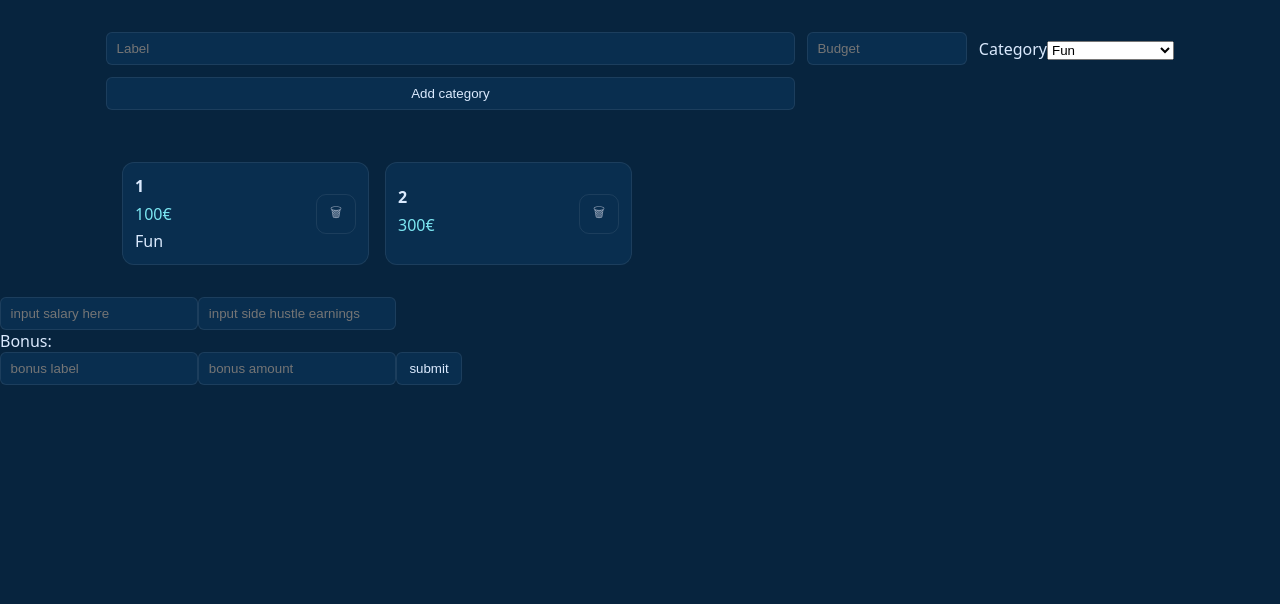
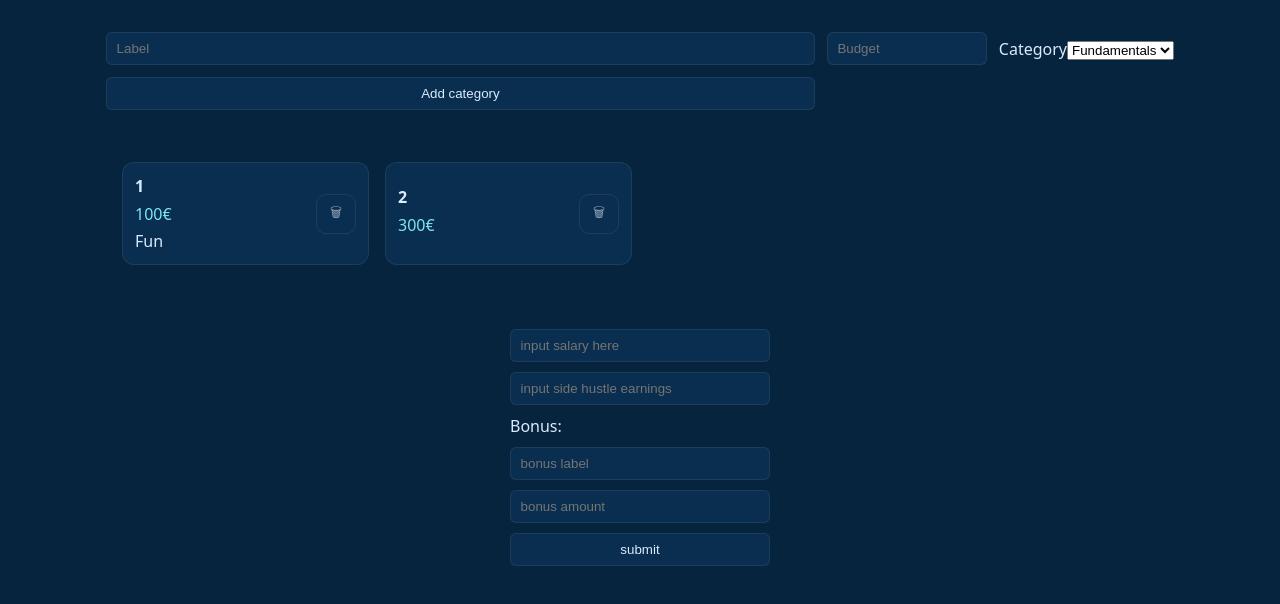
Before and after one commit to SSDSSSDS/FE-only-finance-app, a React (Vite) app: page / in a window 1280 px wide. Shown: the top 604 px of the page. Built offline with nearby package versions, Linux system fonts and the light colour scheme.

Commit message:
lift state up

```diff
--- a/src/features/ManageCategories/ManageCategoriesFeature.tsx
+++ b/src/features/ManageCategories/ManageCategoriesFeature.tsx
@@ -1,27 +1,35 @@
-import { use, useState } from "react";
+import { useState } from "react";
 import CategoryComponent from "../../components/Category/CategoryComponent.js"
 import type { CategoryType } from "../../components/Category/type.js";
 import "./ManageCategoriesFeature.scss"
 
-const ManageCategoriesFeature: React.FC = () => {
+type ManageCategoriesFeatureType = {
+	categories: CategoryType[];
+	onChangeCategories: (cats: CategoryType[]) => void; //(value: React.SetStateAction<CategoryType[]>) => void
+}
 
-	const [categories, setCategories] = useState<CategoryType[]>([{ id: "1", label: "1", budget: 100, basket: "Fun" }, { id: "2", label: "2", budget: 300 }]);
-	const options = ["Fun", "Essential", "Self-improvement", "Future you"]
+const ManageCategoriesFeature = ({
+	categories,
+	onChangeCategories
+}: ManageCategoriesFeatureType) => {
+
+	categories = ([{ id: "1", label: "1", budget: 100, basket: "Fun" }, { id: "2", label: "2", budget: 300 }]);
+	const options = ["Fundamentals", "Fun", "Future you"]
 
 	const [label, setLabel] = useState<string>("");
 	const [budget, setBudget] = useState<number | "">("");
-	const [basket, setBasket] = useState<string | "" >("");
+	const [basket, setBasket] = useState<string | "">("");
 
 	const AddCategory = () => {
 		const trimmed = label.trim();
 		if (trimmed === "" || budget === "") return;
-		setCategories([...categories, { label: label, budget: budget, basket: basket, id: crypto.randomUUID() }])
+		onChangeCategories([...categories, { label: label, budget: budget, basket: basket, id: crypto.randomUUID() }])
 		setLabel("")
 		setBudget("")
 	}
 
 	const DeleteCategory = (e: string) => {
-		setCategories((all) => all.filter((cat) => cat.id !== e))
+		onChangeCategories(categories.filter((cat) => cat.id !== e))
 	}
 
 	return (
@@ -41,22 +49,20 @@ const ManageCategoriesFeature: React.FC = () => {
 					name="budget"
 					value={budget}
 					placeholder="Budget"
-					onChange={(e) =>
-						setBudget(e.target.value === "" ? "" : Number(e.target.value))
-					}
+					onChange={(e) => setBudget(e.target.value === "" ? "" : Number(e.target.value))}
 				/>
 				<label>
 					Category
 					<select
-					name="selectedFruit"
-					value={basket}
+						name="selectedFruit"
+						value={basket}
+						onChange={(e) => setBasket(e.target.value)}
 					>
 						{options.map((op) =>
-						<option>{op}</option>
+							<option>{op}</option>
 						)}
 					</select>
 				</label>
-
 				<button onClick={AddCategory}>Add category</button>
 			</div>
 
--- /dev/null
+++ b/src/features/ManageIncome/ManageIncome.scss
@@ -0,0 +1,11 @@
+.ManageIncomeFeature {
+display: flex;
+  flex-direction: column;
+  align-items: stretch;
+
+  max-width: 300px;
+  margin: 0 auto;        // centra tudo horizontalmente
+  padding: 2rem 1.25rem; // margem global interna
+
+  gap: 10px;
+}
--- a/src/features/ManageIncome/ManageIncomeFeature.tsx
+++ b/src/features/ManageIncome/ManageIncomeFeature.tsx
@@ -1,6 +1,7 @@
 import { useState } from "react";
 import type { BonusType } from "../../components/Income/type.js";
 import IncomeComponent from "../../components/Income/IncomeComponent.js";
+import "./ManageIncome.scss"
 
 const ManageIncomeFeature: React.FC = () => {
   const [salary, setSalary] = useState<number | "">("");
@@ -31,6 +32,7 @@ const ManageIncomeFeature: React.FC = () => {
   if (!isSubmitted) {
     return (
       <>
+        <div className="ManageIncomeFeature">
           <input
             type="number"
             value={salary}
@@ -62,18 +64,21 @@ const ManageIncomeFeature: React.FC = () => {
           />
 
           <button onClick={handleSubmit}>submit</button>
+        </div>
       </>
     );
   }
 
   return (
     <>
+      <div className="ManageIncomeFeature">
         <IncomeComponent
           salary={Number(salary)}
           sideHustle={Number(sideHustle)}
           bonus={bonus}
         />
         <button onClick={handleEdit}>edit</button>
+      </div>
     </>
   );
 };
```
Also changed, not shown: src/styles/global.scss (+12 -0 lines). Lines whose indentation alone changed are shown as unchanged.
